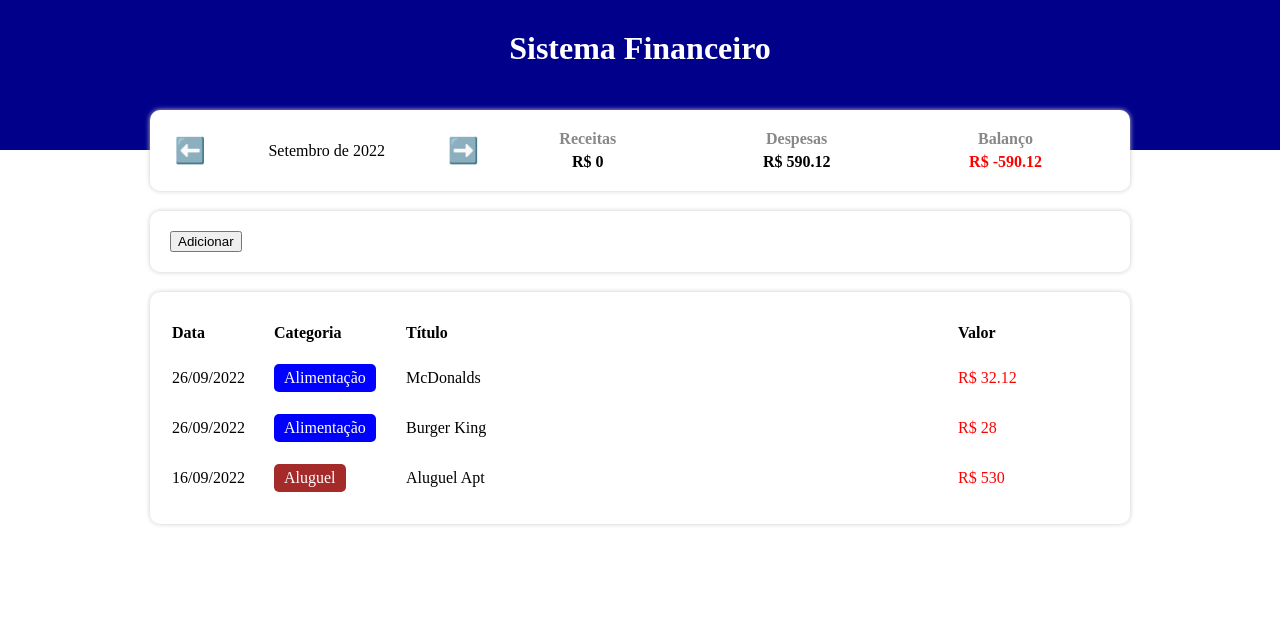
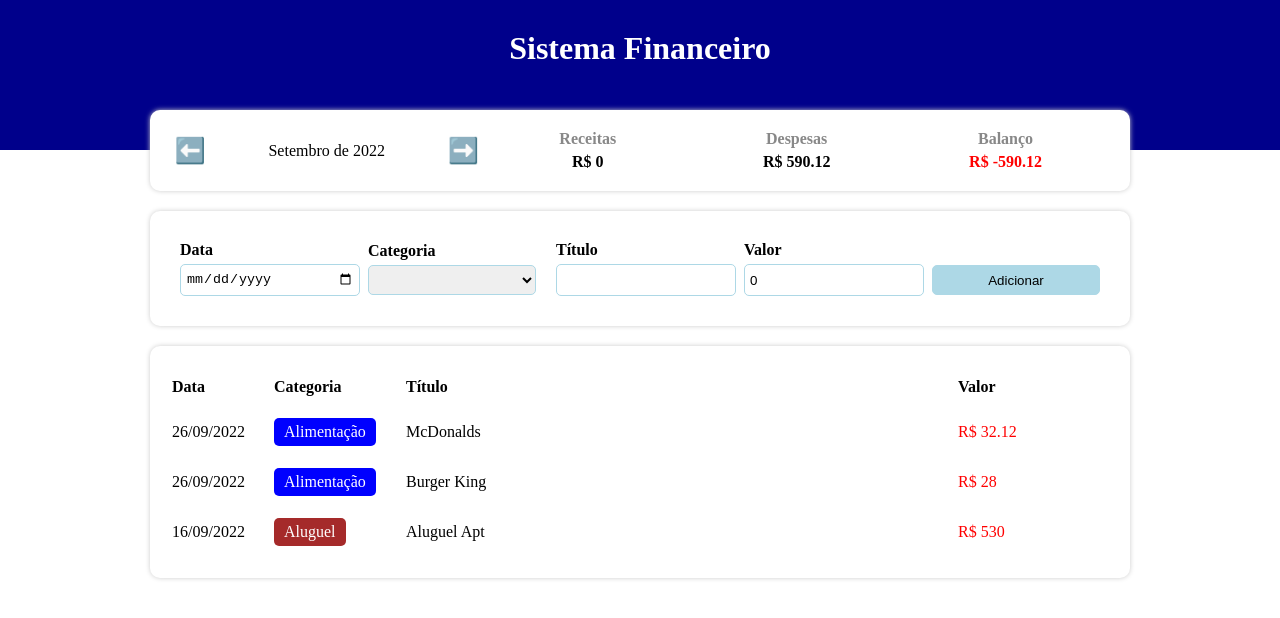
Before and after one commit to LoiolaBr17/Sistema_Financeiro, a React (Vite) app: page / in a window 1280 px wide. Shown: the top 618 px of the page. Built offline with nearby package versions, Linux system fonts and the light colour scheme.

Commit message:
Finish component InputArea

```diff
--- a/src/App.tsx
+++ b/src/App.tsx
@@ -66,7 +66,7 @@
           expense={expense}
         />
 
-        <InputArea onAdd={handleAddItem} />
+        <InputArea onAdd={handleAddItem}/>
 
         <TableArea list={filteredList}/>
 
--- a/src/components/InputArea/index.tsx
+++ b/src/components/InputArea/index.tsx
@@ -1,26 +1,87 @@
+import { useState } from 'react';
+import * as C from './styles';
 import { Item } from '../../types/Item';
-import * as C from './styles';
+
+import { categories } from '../../data/categories';
+import { newDateAdjusted } from '../../helpers/dateFilter';
 
 type Props = {
-    onAdd: (item: Item) => void;
-}
+  onAdd: (item: Item) => void;
+};
 
 export const InputArea = ({ onAdd }: Props) => {
+  const [dateField, setDateField] = useState('');
+  const [categoryField, setCategoryField] = useState('');
+  const [titleField, setTitleField] = useState('');
+  const [valueField, setValueField] = useState(0);
 
-    const handleAddEvent = () => {
-        let newItem: Item = {
-            date: new Date(2021,9,1),
-            category: 'food',
-            title: 'item de teste',
-            value: 250,
-        }
+  let categoryKeys: string[] = Object.keys(categories);
 
-        onAdd(newItem);
+  const handleAddEvent = () => {
+    let errors: string[] = [];
+
+    if(isNaN(new Date(dateField).getTime())) {
+      errors.push('Data inválida!');
+    }
+    if(!categoryKeys.includes(categoryField)) {
+      errors.push('Categoria inválida!');
+    }
+    if(titleField === '') {
+      errors.push('Título vazio!');
+    }
+    if(valueField <= 0) {
+      errors.push('Valor inválido!');
     }
 
-    return (
-        <C.Container>
-            <button onClick={handleAddEvent}>Adicionar</button>
-        </C.Container>
-    );
+    if(errors.length > 0) {
+      alert(errors.join("\n"));
+    } else {
+      onAdd({
+        date: newDateAdjusted(dateField),
+        category: categoryField,
+        title: titleField,
+        value: valueField
+      });
+      clearFields();
+    }
+  }
+
+  const clearFields = () => {
+    setDateField('');
+    setCategoryField('');
+    setTitleField('');
+    setValueField(0);
+  }
+
+  return (
+      <C.Container>
+        <C.InputLabel>
+          <C.InputTitle>Data</C.InputTitle>
+          <C.Input type="date" value={dateField} onChange={e => setDateField(e.target.value)} />
+        </C.InputLabel>
+        <C.InputLabel>
+          <C.InputTitle>Categoria</C.InputTitle>
+          <C.Select value={categoryField} onChange={e => setCategoryField(e.target.value)}>
+            <>
+              <option></option>
+              {categoryKeys.map((key, index) => (
+                <option key={index} value={key}>{categories[key].title}</option>
+              ))}
+            </>
+          </C.Select>
+        </C.InputLabel>
+        <C.InputLabel>
+          <C.InputTitle>Título</C.InputTitle>
+          <C.Input type="text" value={titleField} onChange={e => setTitleField(e.target.value)} />
+        </C.InputLabel>
+        <C.InputLabel>
+          <C.InputTitle>Valor</C.InputTitle>
+          <C.Input type="number" value={valueField} onChange={e => setValueField(parseFloat(e.target.value))} />
+        </C.InputLabel>
+        <C.InputLabel>
+          <C.InputTitle>&nbsp;</C.InputTitle>
+          <C.Button onClick={handleAddEvent}>Adicionar</C.Button>
+        </C.InputLabel>
+      </C.Container>
+  );
 }
--- a/src/components/InputArea/styles.ts
+++ b/src/components/InputArea/styles.ts
@@ -1,4 +1,4 @@
-import styled from "styled-components";
+import styled from 'styled-components';
 
 export const Container = styled.div`
     background-color: #FFF;
@@ -6,4 +6,43 @@
     border-radius: 10px;
     padding: 20px;
     margin-top: 20px;
+    display: flex;
+    align-items: center;
 `;
+export const InputLabel = styled.label`
+    flex: 1;
+    margin: 10px;
+`;
+export const InputTitle = styled.div`
+    font-weight: bold;
+    margin-bottom: 5px;
+`;
+export const Input = styled.input`
+    width: 100%;
+    height: 30px;
+    padding: 0 5px;
+    border: 1px solid lightblue;
+    border-radius: 5px;
+`;
+export const Select = styled.select`
+    width: 100%;
+    height: 30px;
+    padding: 0 5px;
+    border: 1px solid lightblue;
+    border-radius: 5px;
+`;
+export const Button = styled.button`
+    width: 100%;
+    height: 30px;
+    padding: 0 5px;
+    border: 1px solid lightblue;
+    border-radius: 5px;
+    background-color: lightblue;
+    color: black;
+    cursor: pointer;
+
+    &:hover {
+        background-color: blue;
+        color: white;
+    }
+`;
--- a/src/helpers/dateFilter.ts
+++ b/src/helpers/dateFilter.ts
@@ -52,3 +52,8 @@
     return `${months[parseInt(month)-1]} de ${year}`;
 
 }
+
+export const newDateAdjusted = (dateField: string) => {
+    let [year, month, day] = dateField.split('-')
+    return new Date(parseInt(year), parseInt(month) - 1, parseInt(day))
+}
```
